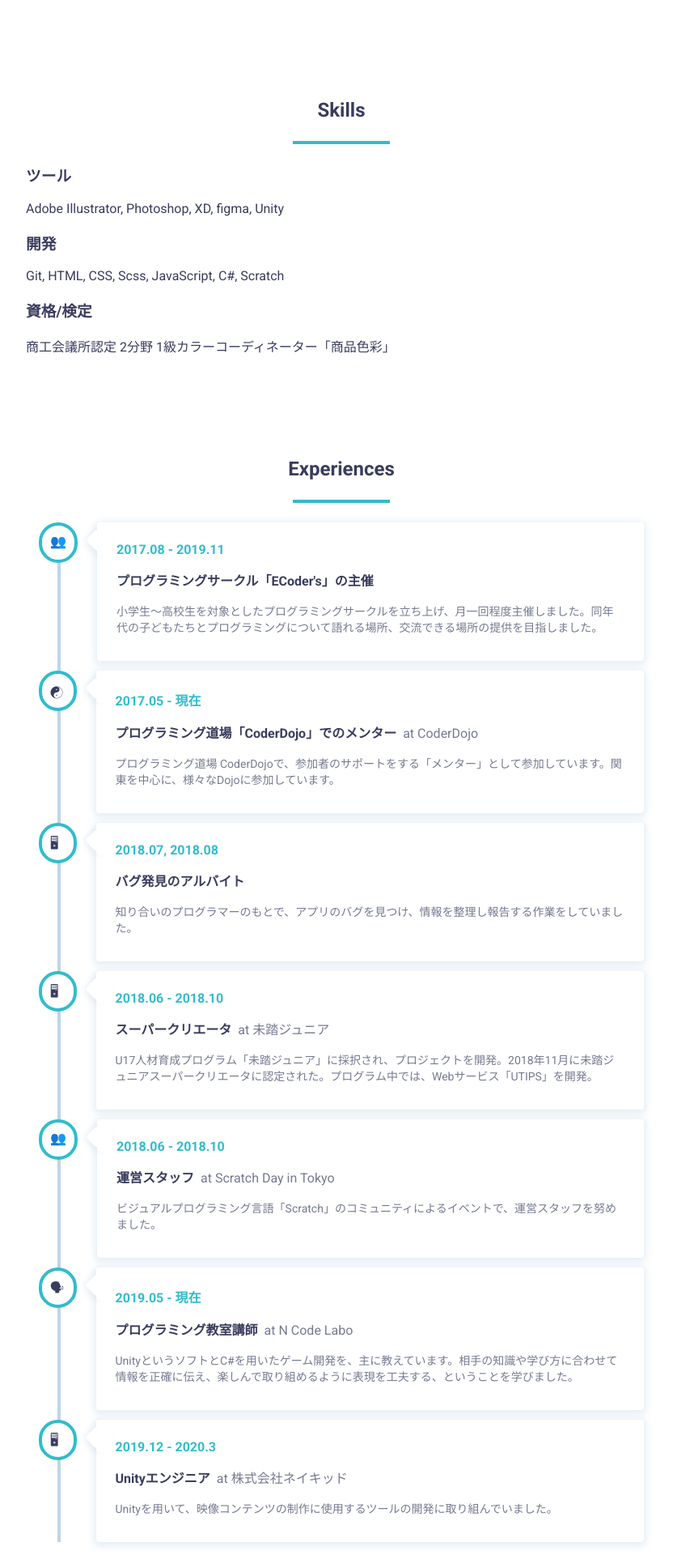
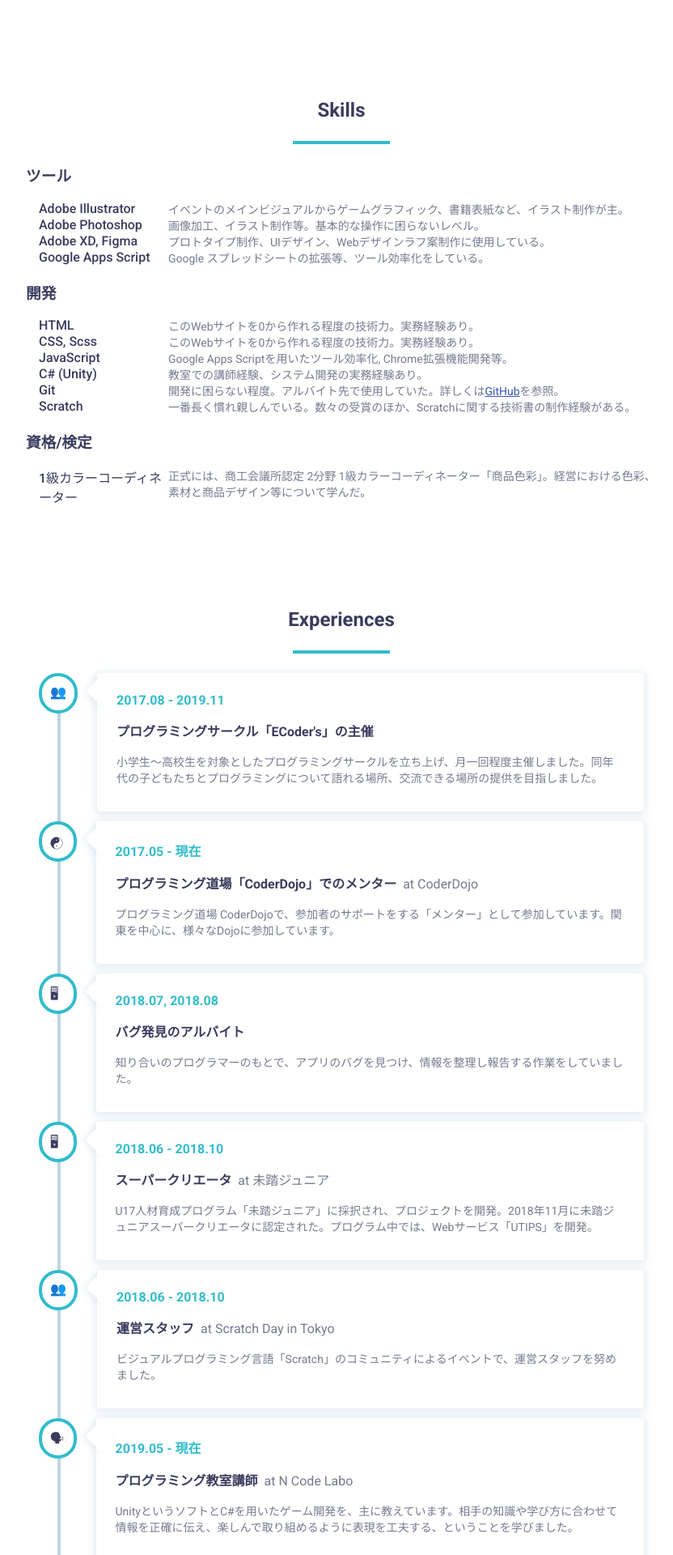
Before and after one commit to madoreenu/yuki384.github.io, a Jekyll site: the page built from about.md, in a window 1280 px wide. Shown: the part 601-2521 px from the top of the page at 81% size, without its empty margins (218-1050 px from the left). Built offline with Jekyll 4.4.1, drawn with Linux system fonts in a browser that asks for light colours; nearby versions of some CDN libraries; some web fonts are replaced.

Commit message:
skill-listのデータ構造変更

```diff
--- a/_data/skill.yml
+++ b/_data/skill.yml
@@ -1,23 +1,43 @@
-- name: 2Dゲーム開発
-  description: Unity(C#)やScratchを用いたゲームの開発
-  img: game.svg
+- name: HTML
+  description: このWebサイトを0から作れる程度の技術力。実務経験あり。
+  category: code
 
-- name: Webサービス開発
-  description: Ruby on Railsを用いたWebサービス開発
-  img: webservice.svg
+- name: CSS, Scss
+  description: このWebサイトを0から作れる程度の技術力。実務経験あり。
+  category: code
 
-- name: Webサイト制作
-  description: HTML/CSSを用いたWebサイト制作
-  img: website.svg
+- name: JavaScript
+  description: Google Apps Scriptを用いたツール効率化, Chrome拡張機能開発等。
+  category: code
 
-- name: プログラミングの可能性を広める活動
-  description: Scratchの書籍執筆やプログラミングクラブ運営等の活動
-  img: activity.svg
+- name: C# (Unity)
+  description: 教室での講師経験、システム開発の実務経験あり。
+  category: code
 
-- name: 拡張機能等開発
-  description: JavaScriptを用いたChrome拡張機能開発、Google Apps Scriptでツール開発等
-  img: webtool.svg
+- name: Git
+  description: 開発に困らない程度。アルバイト先で使用していた。詳しくは<a href="https://github.com/yuki384/">GitHub</a>を参照。
+  category: code
 
-- name: イラスト制作
-  description: アナログ・デジタルでイラスト制作
-  img: art.svg
+- name: Scratch
+  description: 一番長く慣れ親しんでいる。数々の受賞のほか、Scratchに関する技術書の制作経験がある。
+  category: code
+
+- name: Adobe Illustrator
+  description: イベントのメインビジュアルからゲームグラフィック、書籍表紙など、イラスト制作が主。
+  category: "tool"
+
+- name: Adobe Photoshop
+  description: 画像加工、イラスト制作等。基本的な操作に困らないレベル。
+  category: "tool"
+
+- name: Adobe XD, Figma
+  description: プロトタイプ制作、UIデザイン、Webデザインラフ案制作に使用している。
+  category: "tool"
+
+- name: Google Apps Script
+  description: Google スプレッドシートの拡張等、ツール効率化をしている。
+  category: "tool"
+
+- name: 1級カラーコーディネーター
+  description: 正式には、商工会議所認定 2分野 1級カラーコーディネーター「商品色彩」。経営における色彩、素材と商品デザイン等について学んだ。
+  category: certification
--- /dev/null
+++ b/_includes/skill-list.html
@@ -0,0 +1,9 @@
+{% assign skills = site.data.skill | where_exp: "skill", "skill.category == include.category" %}
+<ul class="skill-list">
+  {% for skill in skills %}
+  <li>
+    <span class="skill-name">{{ skill.name }}</span>
+    <span class="skill-dsc">{{ skill.description }}</span>
+  </li>
+  {% endfor %}
+</ul>
--- a/about.md
+++ b/about.md
@@ -18,11 +18,11 @@ layout: default
 <section>
   <h2 class="top-h2">Skills</h2>
   <h3>ツール</h3>
-  <p>Adobe Illustrator, Photoshop, XD, figma, Unity</p>
+  {% include skill-list.html category="tool"%}
   <h3>開発</h3>
-  <p>Git, HTML, CSS, Scss, JavaScript, C#, Scratch</p>
+  {% include skill-list.html category="code"%}
   <h3>資格/検定</h3>
-  <p>商工会議所認定 2分野 1級カラーコーディネーター「商品色彩」</p>
+  {% include skill-list.html category="certification"%}
 </section>
 <section>
   <h2 class="top-h2">Experiences</h2>
--- a/assets/css/main.scss
+++ b/assets/css/main.scss
@@ -800,3 +800,22 @@ text-decoration: none;
   font-size: 14px;
   color: $gray;
 }
+
+// skill-list
+.skill-list{
+  padding-left: 1em;
+  span{
+    display: inline-block;
+  }
+  li{
+    display: flex;
+  }
+}
+.skill-name{
+  font-weight: 500;
+  min-width: 160px;
+}
+.skill-dsc{
+  color: $gray;
+  font-size: 14px;
+}
```
Also changed, not shown: index.md (+0 -8 lines).
